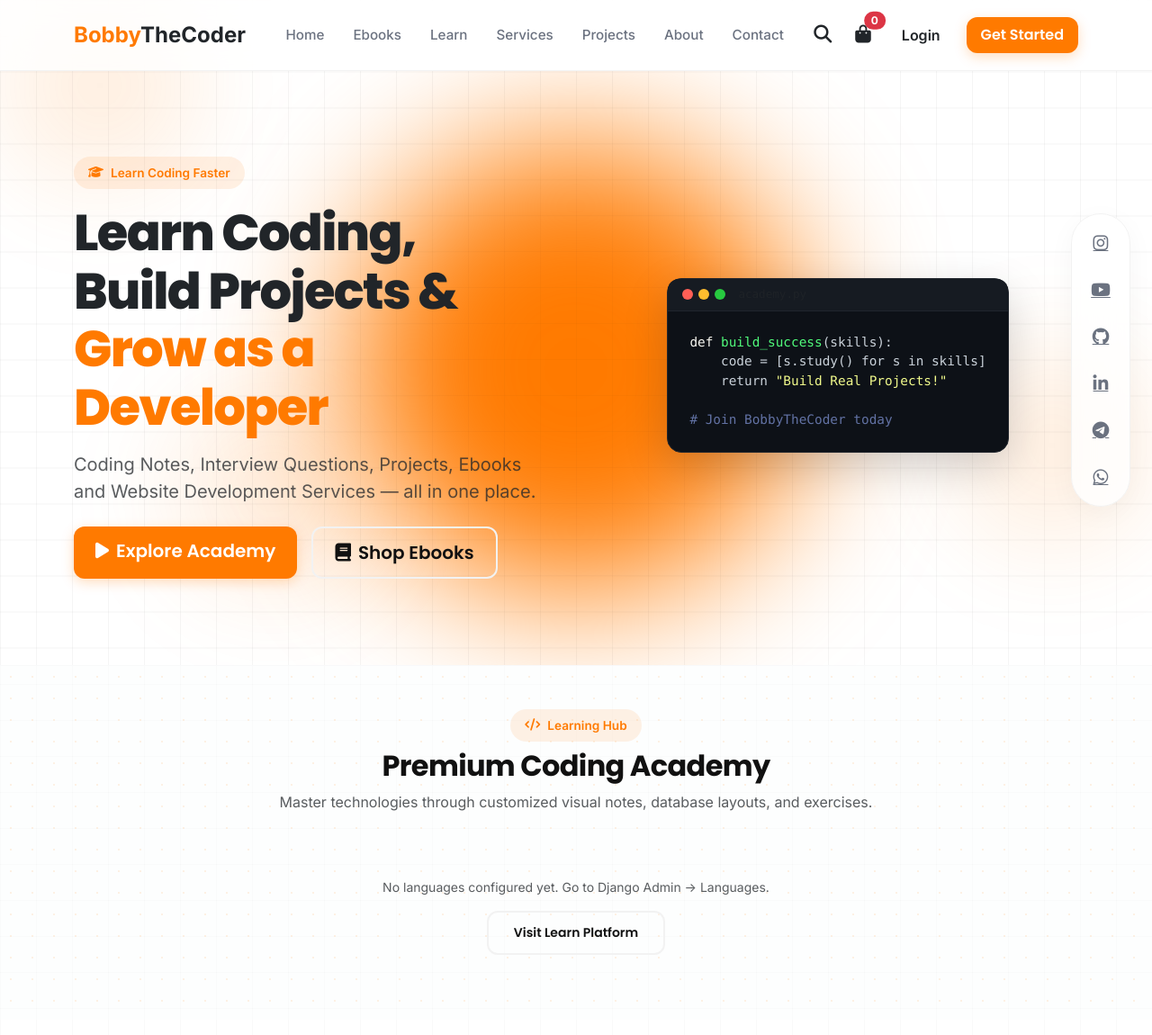
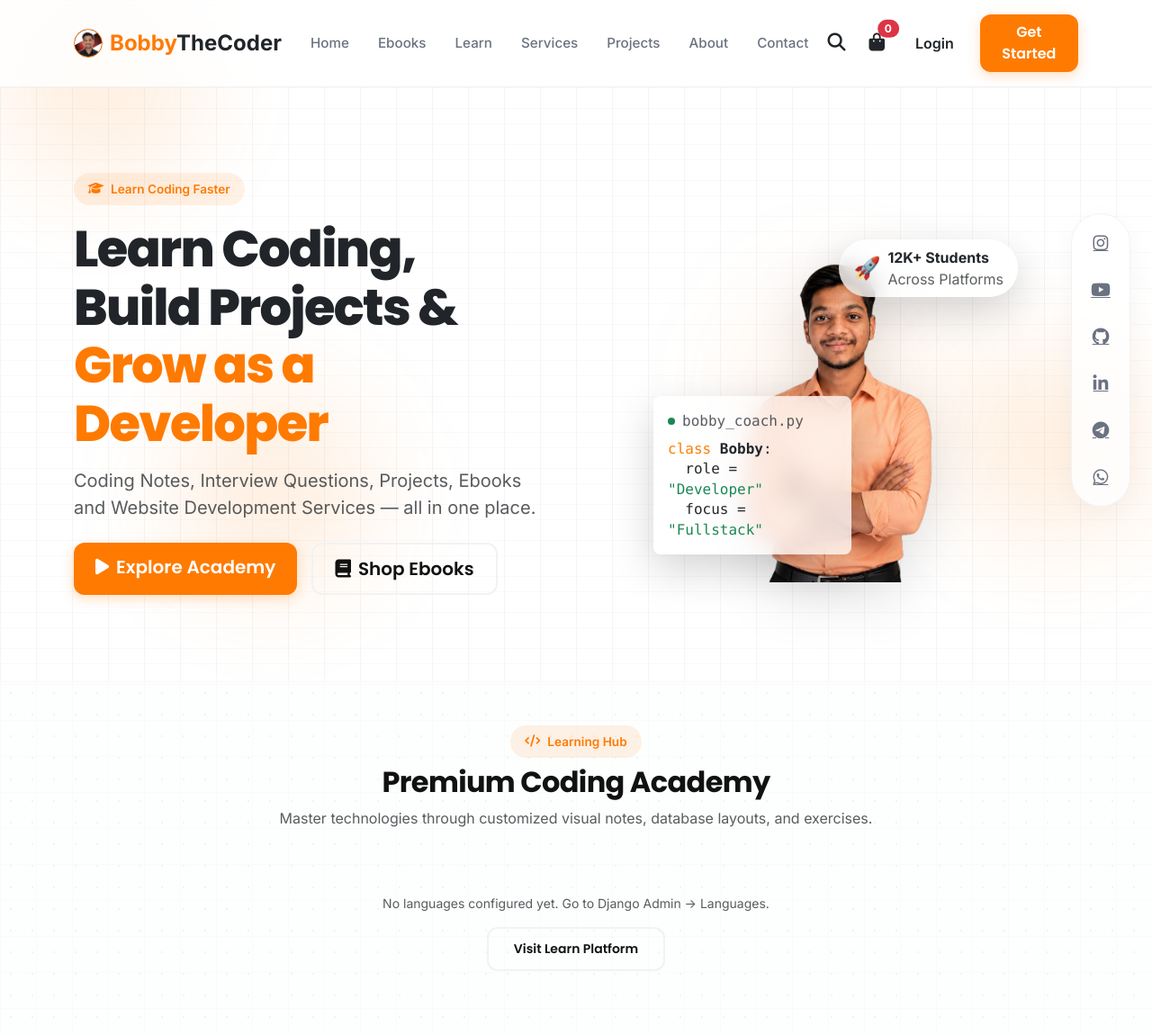
Before and after one commit to BobbyTheCoder07/BTCecommerce, a Django app: page / in a window 1280 px wide; the page is wider, and only the part inside the window is pictured. Shown: the top 1150 px of that part at 90% size. Run offline with Django 5.2, Linux system fonts and the light colour scheme; data that the repository does not hold is empty; some libraries are stand-ins or nearby versions.

Commit message:
Fix hero section glow and professionally integrate Bobby's portrait pictures across Home, About, Contact, and Navbar

```diff
--- a/templates/base.html
+++ b/templates/base.html
@@ -36,7 +36,8 @@
     <!-- Sticky Glassmorphic Navbar -->
     <nav class="navbar navbar-expand-lg sticky-navbar py-3">
         <div class="container">
-            <a class="navbar-brand d-flex align-items-center" href="{% url 'home' %}">
+            <a class="navbar-brand d-flex align-items-center gap-2" href="{% url 'home' %}">
+                <img src="{% static 'img/bobby_round.jpg' %}" alt="BobbyTheCoder" class="rounded-circle" style="width: 32px; height: 32px; object-fit: cover; border: 1.5px solid var(--accent);">
                 <span class="fs-4 fw-bold text-dark font-heading">
                     <span class="text-primary" style="color: var(--accent) !important;">Bobby</span>TheCoder
                 </span>
--- a/templates/core/home.html
+++ b/templates/core/home.html
@@ -4,8 +4,6 @@
 {% block content %}
 <!-- Hero Section -->
 <section class="py-5 position-relative overflow-hidden grid-pattern border-bottom border-light">
-    <!-- Glowing Accent -->
-    <div class="position-absolute top-50 start-50 translate-middle rounded-circle bg-primary opacity-10" style="width: 500px; height: 500px; filter: blur(80px); z-index: -1; background-color: var(--accent) !important;"></div>
 
     <div class="container py-5">
         <div class="row align-items-center g-5">
@@ -26,38 +24,40 @@
                 </div>
             </div>
 
-            <!-- Right Side: Interactive Mockup Illustration -->
-            <div class="col-lg-6 text-center">
-                <div class="position-relative d-inline-block">
-                    <!-- Dynamic Product Card Mockup -->
-                    {% if flagship_product %}
-                        <div class="card glass-card border-0 p-3 shadow-lg rounded-4 text-start floating-element" style="max-width: 380px; transform: rotate(1deg);">
-                            <img src="{{ flagship_product.thumbnail.url }}" alt="{{ flagship_product.title }}" class="img-fluid rounded-3 mb-3" style="max-height: 240px; object-fit: cover; width: 100%;">
-                            <div class="d-flex justify-content-between align-items-center">
-                                <div>
-                                    <h6 class="font-heading fw-bold mb-0 text-dark">{{ flagship_product.title }}</h6>
-                                    <span class="text-muted small">Digital Guide</span>
+            <!-- Right Side: Professional Portrait & Floating Elements -->
+            <div class="col-lg-6">
+                <div class="position-relative d-inline-block w-100 text-center">
+                    <!-- Soft ambient background glow -->
+                    <div class="position-absolute top-50 start-50 translate-middle rounded-circle" style="width: 320px; height: 320px; background: radial-gradient(circle, rgba(255, 122, 0, 0.12) 0%, rgba(255,122,0,0) 70%); filter: blur(50px); z-index: 1;"></div>
+
+                    <div class="hero-portrait-container position-relative mx-auto" style="max-width: 350px; z-index: 2;">
+                        <!-- Main Cutout Portrait of Bobby -->
+                        <img src="{% static 'img/bobby_cutout.png' %}" alt="BobbyTheCoder" class="img-fluid position-relative" style="max-height: 440px; filter: drop-shadow(0 15px 30px rgba(0,0,0,0.12)); z-index: 3;">
+
+                        <!-- Floating Glassmorphic Code Card -->
+                        <div class="card glass-card border-0 p-3 shadow-lg rounded-3 text-start position-absolute floating-element" style="width: 220px; bottom: 30px; left: -30px; z-index: 4; transform: rotate(-3deg);">
+                            <div class="d-flex align-items-center gap-2 mb-2">
+                                <span class="rounded-circle bg-success" style="width: 8px; height: 8px; display: inline-block;"></span>
+                                <span class="text-muted fs-8 font-monospace">bobby_coach.py</span>
+                            </div>
+                            <p class="font-monospace text-dark mb-0 fs-8" style="line-height: 1.4;">
+                                <span style="color: #FF7A00;">class</span> <span class="fw-bold">Bobby</span>:<br>
+                                &nbsp;&nbsp;role = <span class="text-success">"Developer"</span><br>
+                                &nbsp;&nbsp;focus = <span class="text-success">"Fullstack"</span>
+                            </p>
+                        </div>
+
+                        <!-- Floating Stats Badge -->
+                        <div class="card glass-card border-0 px-3 py-2 shadow-lg rounded-pill text-center position-absolute floating-element" style="top: 60px; right: -25px; z-index: 4; transform: rotate(2deg);">
+                            <div class="d-flex align-items-center gap-2">
+                                <span class="fs-4">🚀</span>
+                                <div class="text-start">
+                                    <p class="fw-bold text-dark mb-0 fs-8 leading-tight">12K+ Students</p>
+                                    <p class="text-muted mb-0 fs-9 leading-tight">Across Platforms</p>
                                 </div>
-                                <span class="badge bg-dark rounded-3 px-2 py-1 fs-8">Flagship</span>
                             </div>
                         </div>
-                    {% else %}
-                        <!-- Fallback code snippet mockup -->
-                        <div class="code-window text-start shadow-lg rounded-4 p-0 floating-element" style="width: 100%; max-width: 440px;">
-                            <div class="code-header">
-                                <span class="dot-btn dot-close"></span>
-                                <span class="dot-btn dot-minimize"></span>
-                                <span class="dot-btn dot-maximize"></span>
-                                <span class="ms-2 text-muted small font-monospace">academy.py</span>
-                            </div>
-                            <div class="code-body font-monospace p-4">
-                                <span style="color: #F8F8F2;">def</span> <span style="color: #50FA7B;">build_success</span>(skills):<br>
-                                &nbsp;&nbsp;&nbsp;&nbsp;code = [s.study() for s in skills]<br>
-                                &nbsp;&nbsp;&nbsp;&nbsp;return <span style="color: #F1FA8C;">"Build Real Projects!"</span><br><br>
-                                <span style="color: #6272A4;"># Join BobbyTheCoder today</span>
-                            </div>
-                        </div>
-                    {% endif %}
+                    </div>
                 </div>
             </div>
         </div>
```
Also changed, not shown: templates/core/about.html (+8 -5 lines), templates/core/contact.html (+8 -1 lines), static/img/bobby_cutout.png (added), static/img/bobby_portrait.jpg (added), static/img/bobby_round.jpg (added), static/img/bobby_square.jpg (added).
